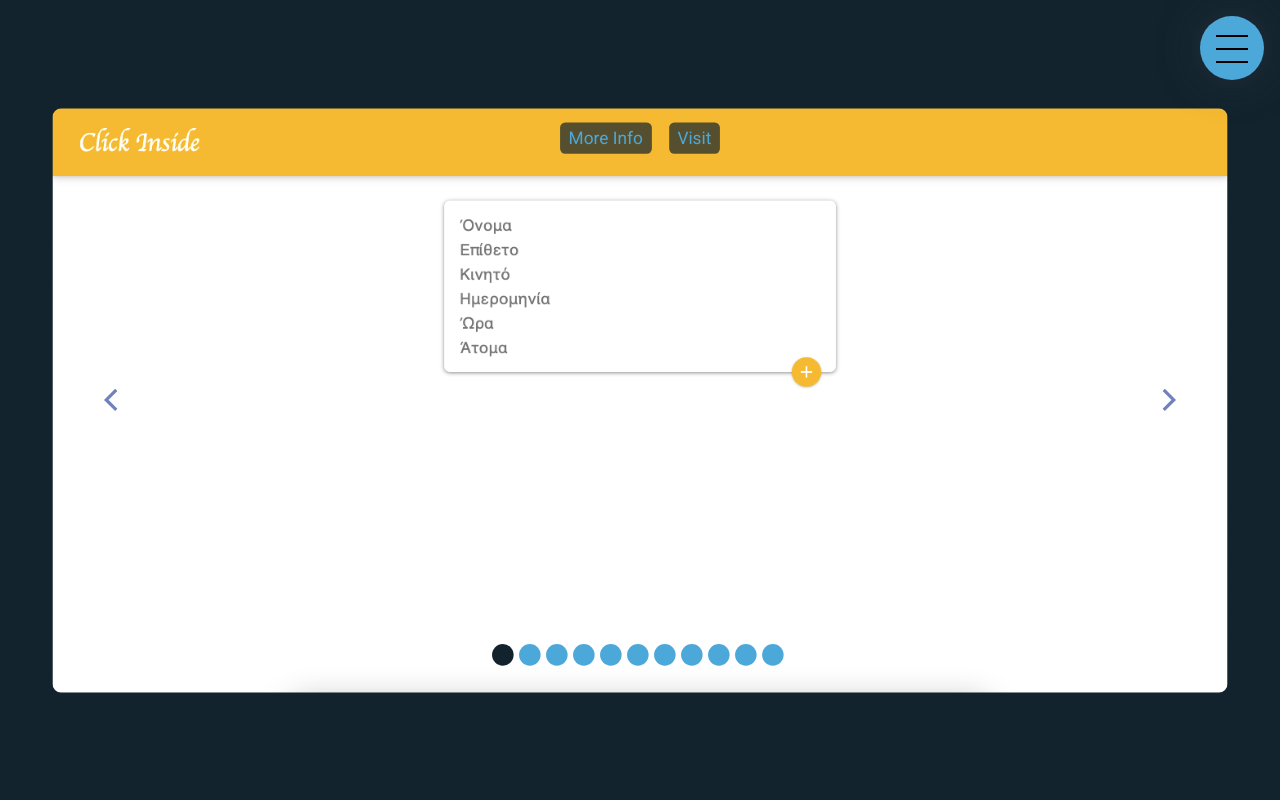
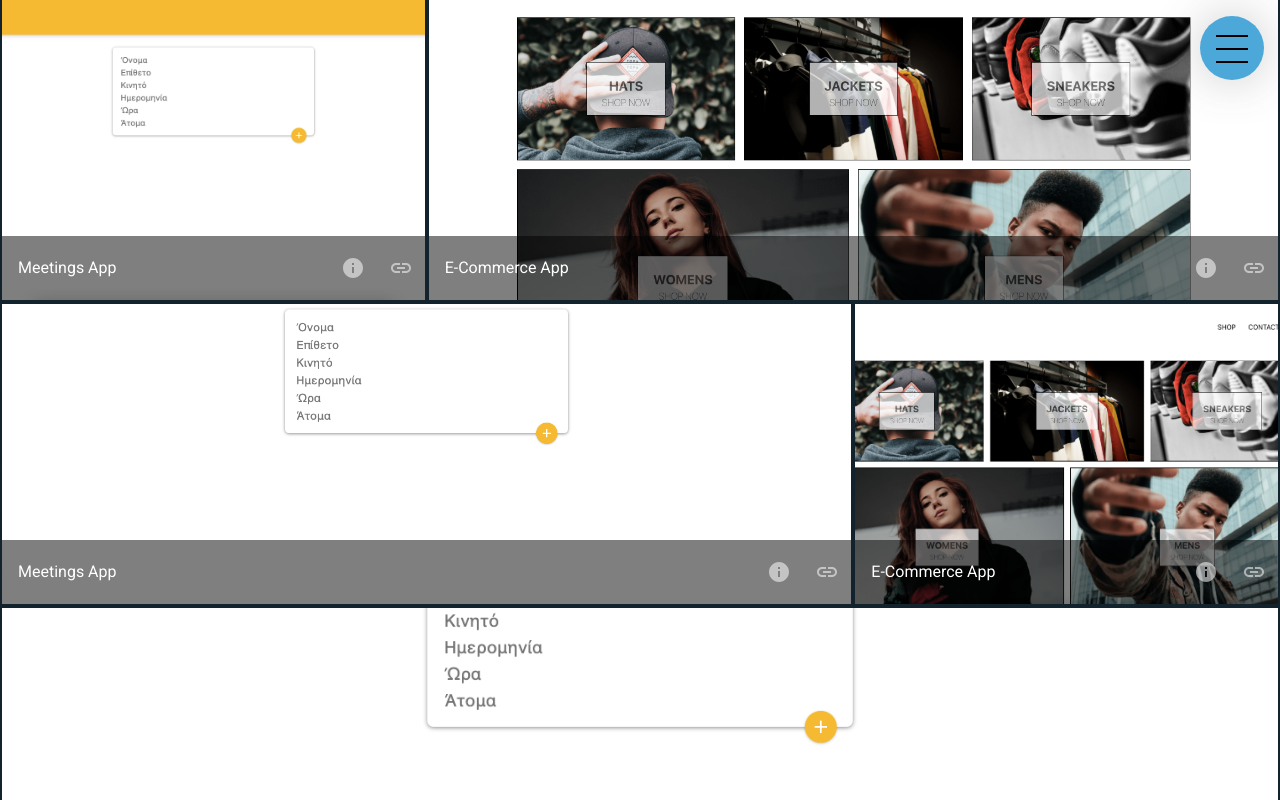
Before and after one commit to geovla93/Portfolio, a React (Create React App) app: page /projects in a window 1280 px wide. Shown: the top 800 px of the page. Built offline with nearby package versions, Linux system fonts and the light colour scheme.

Commit message:
change slider to grid-layout

```diff
--- a/src/assets/tileData.js
+++ b/src/assets/tileData.js
@@ -7,7 +7,7 @@ export const tileData = [
 		image: MeetingsApp,
 		title: "Meetings App",
 		technologies: ["ReactJS", "Node.js", "MongoDB", "Bootstrap"],
-		span: "normal",
+		cols: 1,
 		path: "https://athletes-foot.herokuapp.com/",
 	},
 	{
@@ -15,7 +15,7 @@ export const tileData = [
 		image: ECommerceApp,
 		title: "E-Commerce App",
 		technologies: ["ReactJS", "Redux", "Firebase", "Styled-Components"],
-		span: "tall",
+		cols: 2,
 		path: "https://merlyn-clothing.herokuapp.com/",
 	},
 	{
@@ -23,7 +23,7 @@ export const tileData = [
 		image: MeetingsApp,
 		title: "Meetings App",
 		technologies: ["ReactJS", "Node.js", "MongoDB", "Bootstrap"],
-		span: "normal",
+		cols: 2,
 		path: "https://athletes-foot.herokuapp.com/",
 	},
 	{
@@ -31,7 +31,7 @@ export const tileData = [
 		image: ECommerceApp,
 		title: "E-Commerce App",
 		technologies: ["ReactJS", "Redux", "Firebase", "Styled-Components"],
-		span: "big",
+		cols: 1,
 		path: "https://merlyn-clothing.herokuapp.com/",
 	},
 	{
@@ -39,56 +39,8 @@ export const tileData = [
 		image: MeetingsApp,
 		title: "Meetings App",
 		technologies: ["ReactJS", "Node.js", "MongoDB", "Bootstrap"],
-		span: "normal",
+		cols: 3,
 		path: "https://athletes-foot.herokuapp.com/",
-	},
-	{
-		id: 6,
-		image: ECommerceApp,
-		title: "E-Commerce App",
-		technologies: ["ReactJS", "Redux", "Firebase", "Styled-Components"],
-		span: "tall",
-		path: "https://merlyn-clothing.herokuapp.com/",
-	},
-	{
-		id: 7,
-		image: MeetingsApp,
-		title: "Meetings App",
-		technologies: ["ReactJS", "Node.js", "MongoDB", "Bootstrap"],
-		span: "big",
-		path: "https://athletes-foot.herokuapp.com/",
-	},
-	{
-		id: 8,
-		image: ECommerceApp,
-		title: "E-Commerce App",
-		technologies: ["ReactJS", "Redux", "Firebase", "Styled-Components"],
-		span: "normal",
-		path: "https://merlyn-clothing.herokuapp.com/",
-	},
-	{
-		id: 9,
-		image: MeetingsApp,
-		title: "Meetings App",
-		technologies: ["ReactJS", "Node.js", "MongoDB", "Bootstrap"],
-		span: "tall",
-		path: "https://athletes-foot.herokuapp.com/",
-	},
-	{
-		id: 10,
-		image: ECommerceApp,
-		title: "E-Commerce App",
-		technologies: ["ReactJS", "Redux", "Firebase", "Styled-Components"],
-		span: "normal",
-		path: "https://merlyn-clothing.herokuapp.com/",
-	},
-	{
-		id: 11,
-		image: ECommerceApp,
-		title: "E-Commerce App",
-		technologies: ["ReactJS", "Redux", "Firebase", "Styled-Components"],
-		span: "normal",
-		path: "https://merlyn-clothing.herokuapp.com/",
 	},
 ];
 
--- /dev/null
+++ b/src/components/GridLayout/GridLayout.jsx
@@ -0,0 +1,41 @@
+import React from "react";
+import { GridList, GridListTile } from "@material-ui/core";
+import withWidth, { isWidthUp } from "@material-ui/core/withWidth";
+
+import Tile from "../Tile/Tile";
+
+import { GridLayoutContainer, useStyles } from "./GridLayoutStyles";
+
+import { tileData } from "../../assets/tileData";
+
+const GridLayout = (props) => {
+	const classes = useStyles();
+
+	const getGridListCols = () => {
+		return isWidthUp("md", props.width) ? 3 : 1;
+	};
+
+	return (
+		<GridLayoutContainer>
+			<GridList
+				cellHeight={300}
+				className={classes.gridList}
+				cols={getGridListCols()}
+			>
+				{tileData.map((tile) => {
+					return (
+						<GridListTile
+							key={tile.id}
+							cols={getGridListCols() === 3 ? tile.cols : 1}
+						>
+							<img src={tile.image} alt={tile.title} />
+							<Tile tile={tile} />
+						</GridListTile>
+					);
+				})}
+			</GridList>
+		</GridLayoutContainer>
+	);
+};
+
+export default withWidth()(GridLayout);
--- /dev/null
+++ b/src/components/GridLayout/GridLayoutStyles.jsx
@@ -0,0 +1,17 @@
+import styled from "styled-components";
+import { makeStyles } from "@material-ui/core/styles";
+
+export const GridLayoutContainer = styled.div`
+	display: flex;
+	flex-wrap: wrap;
+	justify-content: space-around;
+	overflow: hidden;
+	margin-bottom: 2rem;
+`;
+
+export const useStyles = makeStyles((theme) => ({
+	gridList: {
+		width: "100%",
+		height: "100%",
+	},
+}));
--- a/src/components/Modal/Modal.jsx
+++ b/src/components/Modal/Modal.jsx
@@ -0,0 +1,65 @@
+import React from "react";
+import {
+	IconButton,
+	Typography,
+	Dialog,
+	DialogTitle,
+	DialogContent,
+	List,
+	ListItem,
+	ListItemAvatar,
+	Avatar,
+	ListItemText,
+} from "@material-ui/core";
+import CloseIcon from "@material-ui/icons/Close";
+import DoneIcon from "@material-ui/icons/Done";
+
+import { useStyles } from "./ModalStyles";
+
+const Modal = ({ open, tile, onClose }) => {
+	const classes = useStyles();
+	return (
+		<Dialog
+			onClose={onClose}
+			aria-labelledby="project-dialog"
+			open={open}
+			fullWidth
+		>
+			<DialogTitle className={classes.dialogTitle} id={tile.id}>
+				<Typography variant="h6" align="left">
+					{tile.title}
+				</Typography>
+				{open && (
+					<IconButton
+						aria-label="close"
+						className={classes.closeButton}
+						onClick={onClose}
+					>
+						<CloseIcon />
+					</IconButton>
+				)}
+			</DialogTitle>
+			<DialogContent className={classes.dialogContent} dividers>
+				<Typography variant="h6" gutterBottom align="left">
+					Build with:
+				</Typography>
+				<List dense={false}>
+					{tile.technologies.map((tech, index) => {
+						return (
+							<ListItem key={index}>
+								<ListItemAvatar>
+									<Avatar>
+										<DoneIcon />
+									</Avatar>
+								</ListItemAvatar>
+								<ListItemText primary={tech} />
+							</ListItem>
+						);
+					})}
+				</List>
+			</DialogContent>
+		</Dialog>
+	);
+};
+
+export default Modal;
--- a/src/components/Modal/ModalStyles.jsx
+++ b/src/components/Modal/ModalStyles.jsx
@@ -1 +1,17 @@
-import styled from "styled-components";
+import { makeStyles } from "@material-ui/core/styles";
+
+export const useStyles = makeStyles((theme) => ({
+	dialogTitle: {
+		margin: 0,
+		padding: theme.spacing(2),
+	},
+	closeButton: {
+		position: "absolute",
+		right: theme.spacing(1),
+		top: theme.spacing(1),
+		color: theme.palette.grey[500],
+	},
+	dialogContent: {
+		padding: theme.spacing(2),
+	},
+}));
--- a/src/components/Slider/Slider.jsx
+++ /dev/null
@@ -1,116 +0,0 @@
-import React, { useState } from "react";
-import Backdrop from "@material-ui/core/Backdrop";
-import Fade from "@material-ui/core/Fade";
-
-import Arrow from "../Arrow/Arrow";
-import Dots from "../Dots/Dots";
-
-import {
-	SliderContainer,
-	Slide,
-	Image,
-	ButtonsContainer,
-	InfoButton,
-	StyledModal,
-	Paper,
-} from "./SliderStyles";
-
-import { tileData } from "../../assets/tileData";
-
-const projects = tileData.map((tile, index) => {
-	return { id: index, title: tile.title, techs: tile.technologies };
-});
-
-const Slider = () => {
-	const [currentSlide, setCurrentSlide] = useState(0);
-	const length = tileData.length;
-	const [open, setOpen] = useState(false);
-
-	const handleOpen = () => {
-		setOpen(true);
-	};
-
-	const handleClose = () => {
-		setOpen(false);
-	};
-
-	const handleClick = (direction) => {
-		if (direction === "right") {
-			nextSlide();
-		} else {
-			prevSlide();
-		}
-	};
-
-	const nextSlide = () => {
-		setCurrentSlide(currentSlide === length - 1 ? 0 : currentSlide + 1);
-	};
-
-	const prevSlide = () => {
-		setCurrentSlide(currentSlide === 0 ? length - 1 : currentSlide - 1);
-	};
-
-	if (!Array.isArray(tileData) || tileData.length <= 0) {
-		return null;
-	}
-
-	return (
-		<SliderContainer>
-			{tileData.map((tile, index) => {
-				return (
-					<Slide key={tile.id} current={currentSlide} index={index}>
-						{index === currentSlide && (
-							<>
-								<Image key={tile.id} src={tile.image} alt={tile.title} />
-								<ButtonsContainer>
-									<InfoButton onClick={handleOpen}>More Info</InfoButton>
-									<InfoButton
-										as="a"
-										href={tile.path}
-										target="_blank"
-										rel="noopener"
-									>
-										Visit
-									</InfoButton>
-								</ButtonsContainer>
-								<Arrow
-									direction="left"
-									currentSlide={currentSlide}
-									onArrowClick={handleClick}
-								/>
-								<Arrow
-									direction="right"
-									currentSlide={currentSlide}
-									onArrowClick={handleClick}
-								/>
-								<Dots slides={tileData} activeIndex={currentSlide} />
-							</>
-						)}
-					</Slide>
-				);
-			})}
-			<StyledModal
-				aria-labelledby="title"
-				aria-describedby="title"
-				open={open}
-				onClose={handleClose}
-				closeAfterTransition
-				BackdropComponent={Backdrop}
-				BackdropProps={{
-					timeout: 500,
-				}}
-			>
-				<Fade in={open}>
-					<Paper>
-						<h2 id="title">{projects[currentSlide].title}</h2>
-						<p id="description">
-							Made with: {projects[currentSlide].techs.join(", ")}
-						</p>
-					</Paper>
-				</Fade>
-			</StyledModal>
-		</SliderContainer>
-	);
-};
-
-export default Slider;
--- a/src/components/Slider/SliderStyles.jsx
+++ /dev/null
@@ -1,71 +0,0 @@
-import styled, { css } from "styled-components";
-import Modal from "@material-ui/core/Modal";
-
-export const SliderContainer = styled.div`
-	min-height: 100vh;
-	max-width: 100vw;
-	display: flex;
-	justify-content: center;
-	align-items: center;
-	overflow: hidden;
-`;
-
-export const Slide = styled.div.attrs((props) => ({
-	current: props.current,
-	index: props.index,
-}))`
-	position: relative;
-	${({ current, index }) =>
-		index === current
-			? css`
-					opacity: 1;
-					transition-duration: 1s;
-					transform: scale(1.08);
-			  `
-			: css`
-					opacity: 0;
-					transition-duration: 1s ease;
-			  `};
-`;
-
-export const Image = styled.img`
-	width: 85vw;
-	height: 100%;
-	border-radius: 0.5rem;
-`;
-
-export const ButtonsContainer = styled.div`
-	position: absolute;
-	top: 1rem;
-	left: 0;
-	right: 0;
-	margin: auto;
-	width: 20%;
-`;
-
-export const InfoButton = styled.span`
-	background: rgb(18, 35, 46, 0.7);
-	border-radius: 0.3rem;
-	margin: 0 0.5rem;
-	border: 0;
-	padding: 0.3rem 0.5rem;
-	color: #4da8da;
-	cursor: pointer;
-
-	&:hover {
-		background: rgb(18, 35, 46, 1);
-		color: #4da8da;
-	}
-`;
-
-export const StyledModal = styled(Modal)`
-	display: flex;
-	justify-content: center;
-	align-items: center;
-`;
-
-export const Paper = styled.div`
-	background-color: #414141;
-	border: 2px solid #000;
-	padding: 1rem;
-`;
--- /dev/null
+++ b/src/components/Tile/Tile.jsx
@@ -0,0 +1,52 @@
+import React, { useState } from "react";
+import { Link } from "react-router-dom";
+import { GridListTileBar, IconButton } from "@material-ui/core";
+import InfoIcon from "@material-ui/icons/Info";
+import LinkIcon from "@material-ui/icons/Link";
+
+import Modal from "../Modal/Modal";
+
+import { useStyles } from "./TileStyles";
+
+const Tile = ({ tile }) => {
+	const [open, setOpen] = useState(false);
+
+	const classes = useStyles();
+
+	const handleClickOpen = () => {
+		setOpen(true);
+	};
+	const handleClose = () => {
+		setOpen(false);
+	};
+	return (
+		<>
+			<GridListTileBar
+				title={tile.title}
+				className={classes.tileBar}
+				actionIcon={
+					<>
+						<IconButton
+							aria-label={`Info about ${tile.title}`}
+							className={classes.icon}
+							onClick={handleClickOpen}
+						>
+							<InfoIcon />
+						</IconButton>
+						<IconButton
+							aria-label={`Link to ${tile.title}`}
+							className={classes.icon}
+						>
+							<LinkIcon>
+								<Link to={tile.path} />
+							</LinkIcon>
+						</IconButton>
+					</>
+				}
+			/>
+			<Modal open={open} tile={tile} onClose={handleClose} />
+		</>
+	);
+};
+
+export default Tile;
--- /dev/null
+++ b/src/components/Tile/TileStyles.jsx
@@ -0,0 +1,13 @@
+import { makeStyles } from "@material-ui/core/styles";
+
+export const useStyles = makeStyles((theme) => ({
+	icon: {
+		color: "rgba(255, 255, 255, 0.54)",
+	},
+	tileBar: {
+		"&.MuiGridListTileBar-titlePositionBottom": {
+			height: "4rem",
+			textAlign: "left",
+		},
+	},
+}));
--- a/src/pages/Projects/Projects.jsx
+++ b/src/pages/Projects/Projects.jsx
@@ -1,7 +1,7 @@
 import React from "react";
 import { motion } from "framer-motion";
 
-import Slider from "../../components/Slider/Slider";
+import GridLayout from "../../components/GridLayout/GridLayout";
 
 import { pageVariants } from "../../utils/framer-motion/pageVariants";
 
@@ -13,7 +13,7 @@ const Projects = () => {
 			exit="exit"
 			variants={pageVariants}
 		>
-			<Slider />
+			<GridLayout />
 		</motion.div>
 	);
 };
```
Also changed, not shown: src/components/Slide/Slide.jsx (deleted, +0 -9 lines), src/components/Slide/SlideStyles.jsx (deleted, +0 -10 lines).
